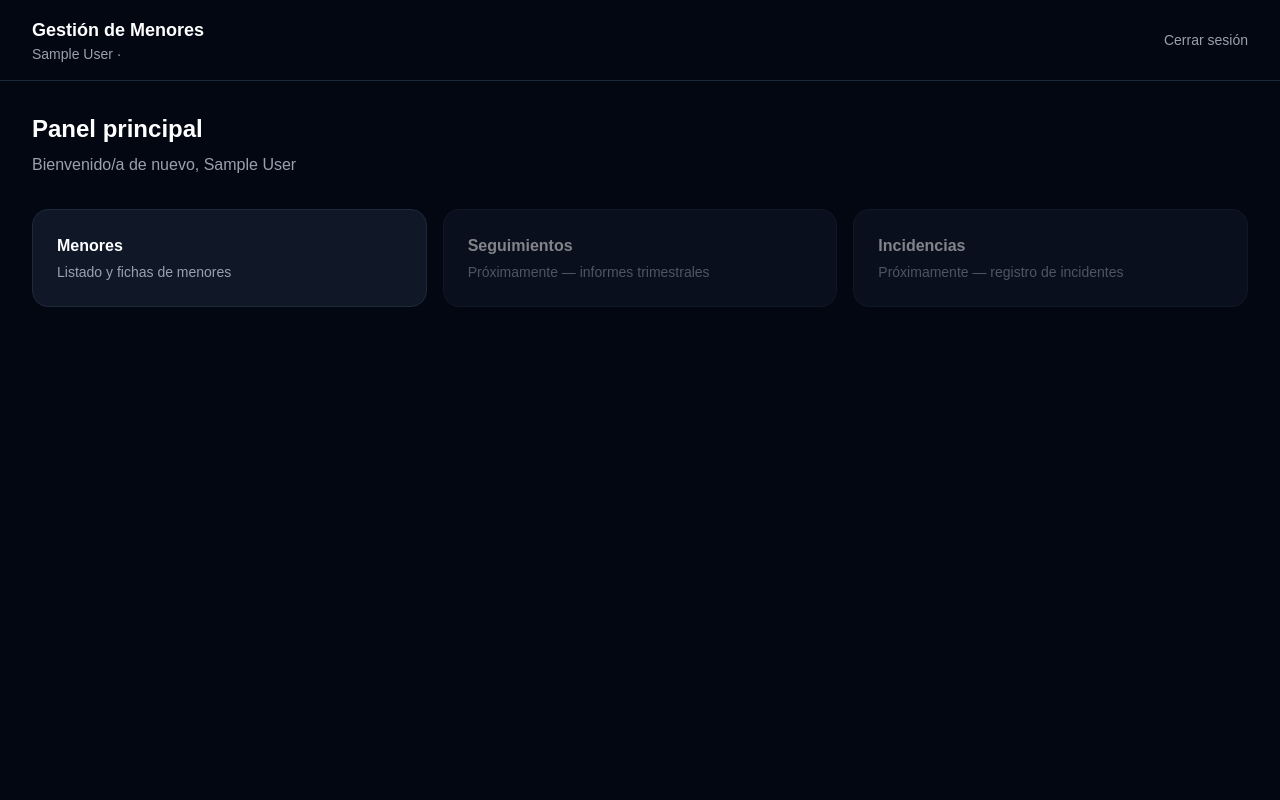
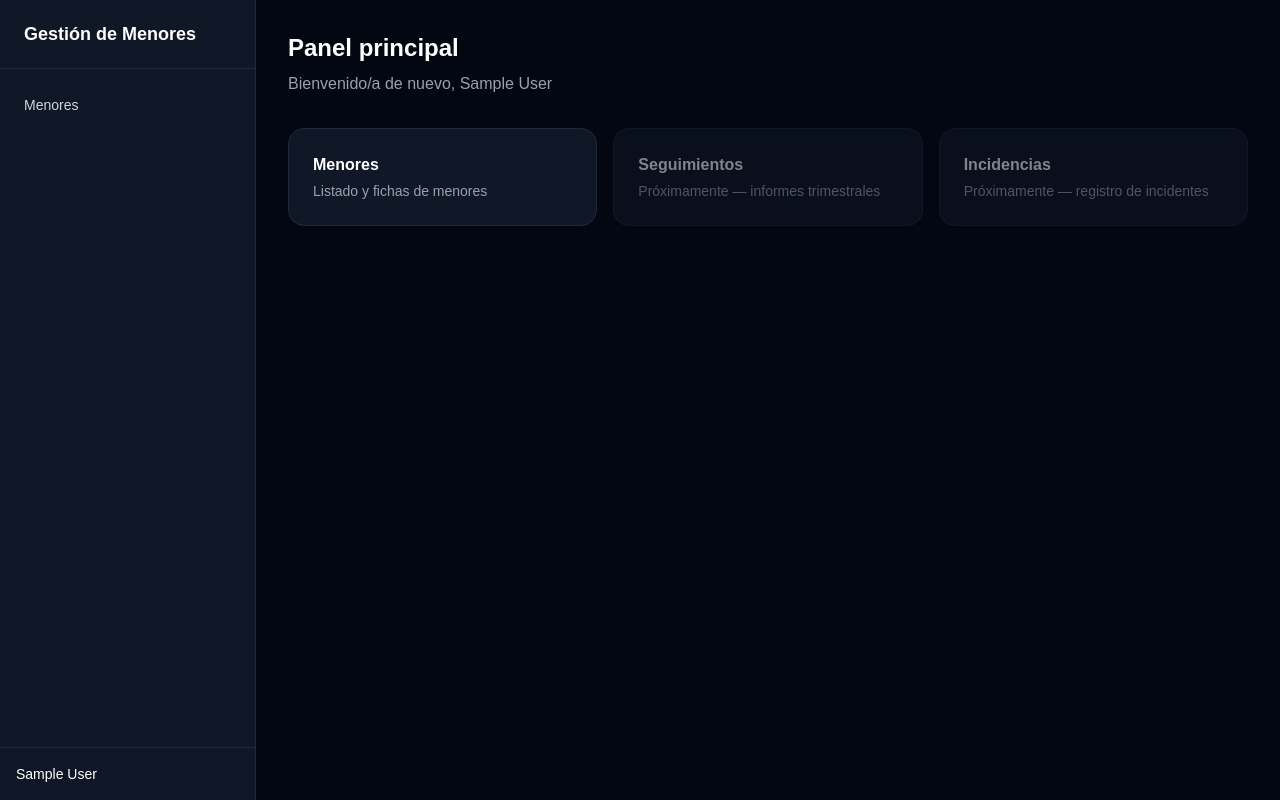
Before and after one commit to sarukiii/gestion-menores, a Next.js app: page /dashboard in a window 1280 px wide. Built offline with nearby package versions, Linux system fonts and the light colour scheme; no server answers; sample sign-in values are in the browser's storage.

Commit message:
feat: sidebar de navegación global + layout protegido

```diff
--- /dev/null
+++ b/src/app/(protected)/dashboard/page.tsx
@@ -0,0 +1,51 @@
+// page.tsx — Dashboard principal (ruta "/dashboard")
+//
+// Ahora que el Sidebar y el layout protegido gestionan la cabecera
+// y la navegación, esta página solo contiene el contenido específico
+// del dashboard — más limpio y con responsabilidades bien separadas.
+
+import { auth } from "@/lib/auth";
+import Link from "next/link";
+
+export default async function DashboardPage() {
+  const session = await auth();
+
+  return (
+    <main className="p-8">
+      <h2 className="text-white text-2xl font-bold mb-2">Panel principal</h2>
+      <p className="text-gray-400 mb-8">
+        Bienvenido/a de nuevo, {session?.user?.name}
+      </p>
+
+      {/* Tarjetas de acceso rápido */}
+      <div className="grid grid-cols-1 md:grid-cols-3 gap-4">
+        {/* Tarjeta activa — enlaza al listado de menores */}
+        <Link
+          href="/menores"
+          className="bg-gray-900 rounded-2xl p-6 border border-gray-800 hover:border-blue-500/50 hover:bg-gray-800/50 transition-all"
+        >
+          <h3 className="text-white font-semibold mb-1">Menores</h3>
+          <p className="text-gray-400 text-sm">
+            Listado y fichas de menores
+          </p>
+        </Link>
+
+        {/* Tarjeta deshabilitada — seguimientos pendientes */}
+        <div className="bg-gray-900 rounded-2xl p-6 border border-gray-800 opacity-50 cursor-not-allowed">
+          <h3 className="text-white font-semibold mb-1">Seguimientos</h3>
+          <p className="text-gray-400 text-sm">
+            Próximamente — informes trimestrales
+          </p>
+        </div>
+
+        {/* Tarjeta deshabilitada — incidencias pendientes */}
+        <div className="bg-gray-900 rounded-2xl p-6 border border-gray-800 opacity-50 cursor-not-allowed">
+          <h3 className="text-white font-semibold mb-1">Incidencias</h3>
+          <p className="text-gray-400 text-sm">
+            Próximamente — registro de incidentes
+          </p>
+        </div>
+      </div>
+    </main>
+  );
+}
--- /dev/null
+++ b/src/app/(protected)/layout.tsx
@@ -0,0 +1,43 @@
+// layout.tsx — Layout protegido para todas las páginas interiores
+//
+// Una Route Group en Next.js es una carpeta con paréntesis — (protected) —
+// que agrupa rutas sin añadir ese nombre a la URL. Es decir, las páginas
+// dentro de (protected) siguen siendo accesibles en /dashboard, /menores, etc.
+// pero comparten este layout automáticamente.
+//
+// Este layout añade el Sidebar a todas las páginas interiores de la app
+// sin tener que importarlo manualmente en cada una.
+//
+// Es un Server Component porque obtiene la sesión en el servidor
+// para pasársela al Sidebar como props.
+
+import { auth } from "@/lib/auth";
+import { redirect } from "next/navigation";
+import Sidebar from "@/components/layout/Sidebar";
+
+export default async function ProtectedLayout({
+  children,
+}: {
+  children: React.ReactNode;
+}) {
+  // Doble verificación de sesión — el middleware ya protege las rutas,
+  // pero añadimos esta comprobación como capa extra de seguridad
+  const session = await auth();
+  if (!session?.user) {
+    redirect("/");
+  }
+
+  return (
+    // Layout de dos columnas: sidebar fijo a la izquierda + contenido a la derecha
+    <div className="flex min-h-screen bg-gray-950">
+      <Sidebar
+        nombreUsuario={session.user.name ?? "Usuario"}
+        rolUsuario={session.user.rol ?? ""}
+      />
+      {/* El children es la página actual que se está renderizando */}
+      <div className="flex-1 overflow-auto">
+        {children}
+      </div>
+    </div>
+  );
+}
--- a/src/app/dashboard/page.tsx
+++ /dev/null
@@ -1,102 +0,0 @@
-// page.tsx — Dashboard principal (ruta "/dashboard")
-//
-// Esta es la primera pantalla que ve un usuario autenticado.
-// Es un Server Component (sin "use client") porque obtenemos la sesión
-// directamente en el servidor, antes de renderizar nada — más seguro
-// y más rápido que pedirla desde el cliente con un useEffect.
-
-import { auth, signOut } from "@/lib/auth";
-import Link from "next/link";
-
-// Mapeo de roles técnicos a nombres legibles para mostrar en la UI
-// El enum de Prisma usa MAYÚSCULAS_CON_GUION, pero la UI debe ser amigable
-const nombresRol: Record<string, string> = {
-  MONITOR: "Monitor",
-  ATE: "ATE",
-  EDUCADOR: "Educador/a",
-  TRABAJADOR_SOCIAL: "Trabajador/a Social",
-  PSICOLOGO: "Psicólogo/a",
-  COORDINACION: "Coordinación",
-  DIRECCION: "Dirección",
-};
-
-export default async function DashboardPage() {
-  // auth() en un Server Component nos da la sesión actual directamente.
-  // Si llegamos hasta aquí es porque el middleware ya comprobó que existe,
-  // pero seguimos comprobando por seguridad — TypeScript no sabe que
-  // el middleware garantiza la sesión
-  const session = await auth();
-
-  return (
-    <main className="min-h-screen bg-gray-950">
-      {/* Cabecera con datos del usuario y botón de cerrar sesión */}
-      <header className="border-b border-gray-800 px-8 py-4 flex justify-between items-center">
-        <div>
-          <h1 className="text-white font-bold text-lg">Gestión de Menores</h1>
-          <p className="text-gray-400 text-sm">
-            {/* session?.user accede de forma segura por si fuera undefined */}
-            {session?.user?.name} ·{" "}
-            {nombresRol[session?.user?.rol ?? ""] ?? session?.user?.rol}
-          </p>
-        </div>
-
-        {/* Formulario de logout — NextAuth requiere un Server Action para esto.
-            Un Server Action es una función que se ejecuta en el servidor al
-            enviar el formulario, sin necesidad de una API Route explícita */}
-        <form
-          action={async () => {
-            "use server"; // indica que esta función se ejecuta en el servidor
-            await signOut({ redirectTo: "/" });
-          }}
-        >
-          <button
-            type="submit"
-            className="text-gray-400 hover:text-white text-sm transition-colors"
-          >
-            Cerrar sesión
-          </button>
-        </form>
-      </header>
-
-      {/* Contenido principal del dashboard */}
-      <div className="p-8">
-        <h2 className="text-white text-2xl font-bold mb-2">Panel principal</h2>
-        <p className="text-gray-400 mb-8">
-          Bienvenido/a de nuevo, {session?.user?.name}
-        </p>
-
-        {/* Tarjetas de acceso rápido a las secciones principales.
-            La tarjeta de Menores es un Link clicable.
-            Las demás están deshabilitadas visualmente hasta que se construyan */}
-        <div className="grid grid-cols-1 md:grid-cols-3 gap-4">
-          {/* Tarjeta activa — enlaza al listado de menores */}
-          <Link
-            href="/menores"
-            className="bg-gray-900 rounded-2xl p-6 border border-gray-800 hover:border-blue-500/50 hover:bg-gray-800/50 transition-all"
-          >
-            <h3 className="text-white font-semibold mb-1">Menores</h3>
-            <p className="text-gray-400 text-sm">
-              Listado y fichas de menores
-            </p>
-          </Link>
-
-          {/* Tarjeta deshabilitada — seguimientos pendientes de construir */}
-          <div className="bg-gray-900 rounded-2xl p-6 border border-gray-800 opacity-50 cursor-not-allowed">
-            <h3 className="text-white font-semibold mb-1">Seguimientos</h3>
-            <p className="text-gray-400 text-sm">
-              Próximamente — informes trimestrales
-            </p>
-          </div>
-
-          {/* Tarjeta deshabilitada — incidencias pendientes de construir */}
-          <div className="bg-gray-900 rounded-2xl p-6 border border-gray-800 opacity-50 cursor-not-allowed">
-            <h3 className="text-white font-semibold mb-1">Incidencias</h3>
-            <p className="text-gray-400 text-sm">
-              Próximamente — registro de incidentes
-            </p>
-          </div>
-        </div>
-      </div>
-    </main>
-  );
-}
--- /dev/null
+++ b/src/components/layout/Sidebar.tsx
@@ -0,0 +1,52 @@
+"use client";
+
+// Sidebar.tsx — Barra de navegación lateral
+//
+// Aparece en todas las páginas protegidas de la app gracias al layout
+// de la Route Group (protected). Al estar aquí centralizado, cualquier
+// cambio en la navegación se refleja en toda la app automáticamente.
+//
+// Es un Client Component ("use client") porque contiene interactividad
+// del lado del cliente — en este caso el formulario de logout que usa
+// un Server Action importado dinámicamente.
+//
+// NOTA TÉCNICA: usePathname() causaba un conflicto con Next.js 16 +
+// Turbopack al importarse en la cadena Server Component → Client Component.
+// Solución aplicada: detectar la ruta activa con window.location en lugar
+// de usePathname(), o simplemente omitir el resaltado de ruta activa
+// por ahora y añadirlo cuando se estabilice la versión de Next.js.
+
+import Link from "next/link";
+
+// Definición centralizada de los enlaces de navegación.
+// Añadir una nueva sección es tan simple como añadir un objeto aquí.
+
+const navLinks = [
+  { href: "/menores", label: "Menores" },
+  { href: "/seguimientos", label: "Seguimientos" },
+  { href: "/incidencias", label: "Incidencias" },
+];
+
+type SidebarProps = {
+  nombreUsuario: string;
+  rolUsuario: string;
+};
+
+export default function Sidebar({ nombreUsuario, rolUsuario }: SidebarProps) {
+  return (
+    <aside className="w-64 min-h-screen bg-gray-900 border-r border-gray-800 flex flex-col">
+      <div className="px-6 py-5 border-b border-gray-800">
+        <h1 className="text-white font-bold text-lg">Gestión de Menores</h1>
+      </div>
+      <nav className="flex-1 px-3 py-4 space-y-1">
+        <Link href="/menores" className="flex items-center gap-3 px-3 py-2.5 rounded-lg text-sm font-medium text-gray-300 hover:bg-gray-800 hover:text-white transition-colors">
+          Menores
+        </Link>
+      </nav>
+      <div className="px-4 py-4 border-t border-gray-800">
+        <p className="text-white text-sm">{nombreUsuario}</p>
+        <p className="text-gray-400 text-xs">{rolUsuario}</p>
+      </div>
+    </aside>
+  );
+}
```
Also changed, not shown: src/app/(protected)/menores/[id]/page.tsx (renamed from src/app/menores/[id]/page.tsx), src/app/(protected)/menores/nuevo/page.tsx (renamed from src/app/menores/nuevo/page.tsx), src/app/(protected)/menores/page.tsx (renamed from src/app/menores/page.tsx).
